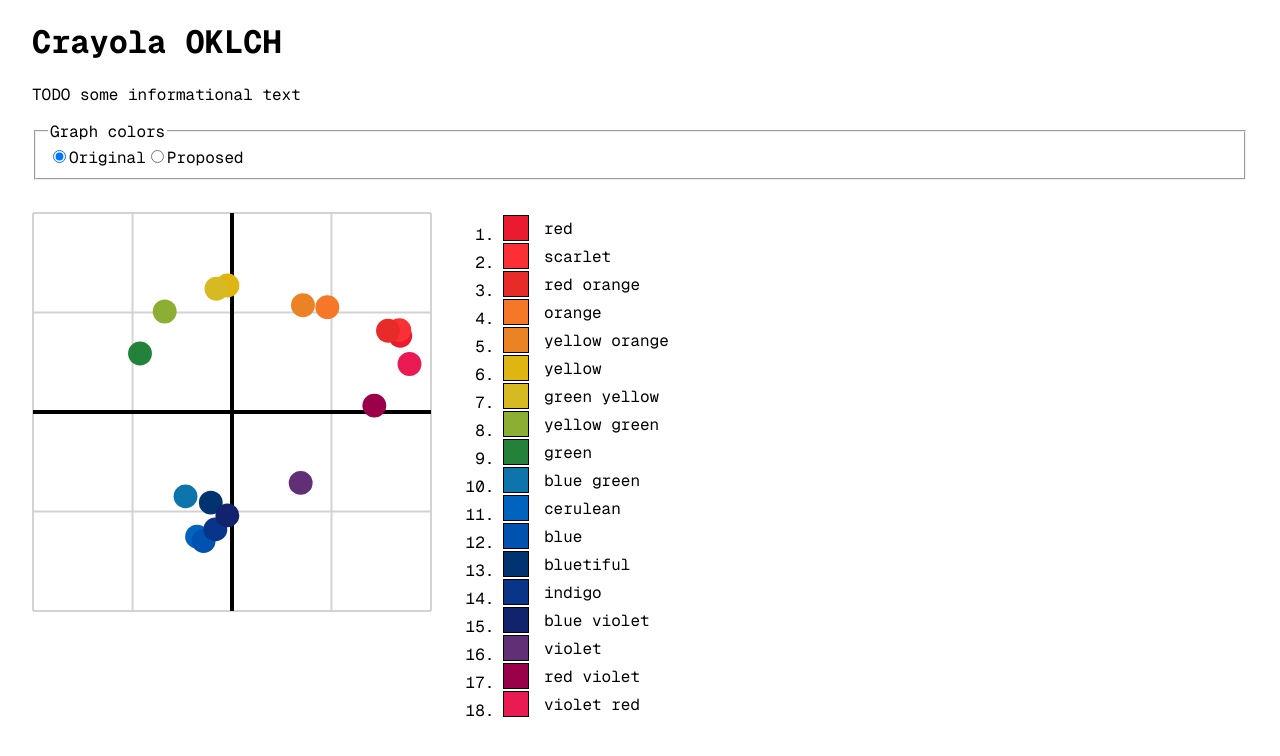
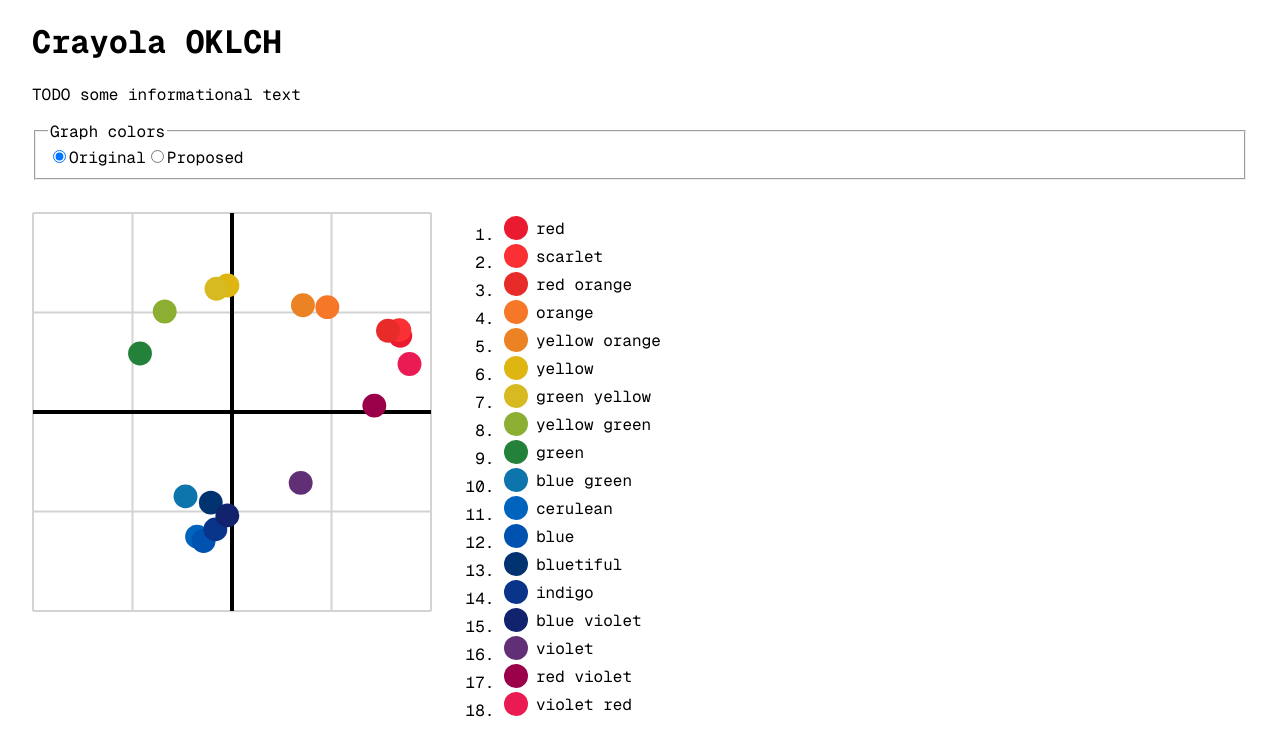
Before and after one commit to aqandrew/crayola-oklch, a Next.js app: page / in a window 1280 px wide. Shown: the top 756 px of the page. Built offline with nearby package versions, Linux system fonts and the light colour scheme.

Commit message:
make listed Swatches circular + rename SwatchDot

```diff
--- a/src/components/Swatch.tsx
+++ b/src/components/Swatch.tsx
@@ -13,7 +13,7 @@
 			style={{ '--color-swatch': getCSSVariable(color) } as React.CSSProperties}
 			css={css({
 				display: 'flex',
-				gap: '1rem',
+				gap: '0.5rem',
 				alignItems: 'center',
 				marginBlock: '0.25rem',
 				marginInline: 0,
@@ -22,7 +22,7 @@
 					content: '""',
 					width: '1.5rem',
 					aspectRatio: 1,
-					outline: '1px solid black',
+					borderRadius: '50%',
 					backgroundColor: 'var(--color-swatch)',
 				},
 			})}
--- a/src/components/svg/Graph.tsx
+++ b/src/components/svg/Graph.tsx
@@ -6,7 +6,7 @@
 import { COLORS, ColorName } from '@/utils/colors';
 import AxisX from './AxisX';
 import AxisY from './AxisY';
-import SwatchDot from './SwatchDot';
+import Swatch from './Swatch';
 import GridLines from './GridLines';
 
 const containerSize = '400px';
@@ -52,7 +52,7 @@
 				{colorPlotData.map(({ color, x, y }) => {
 					return (
 						<AnimatePresence key={color}>
-							<SwatchDot color={color} cx={x} cy={y} r={dotSize} />
+							<Swatch color={color} cx={x} cy={y} r={dotSize} />
 						</AnimatePresence>
 					);
 				})}
```
Also changed, not shown: src/components/svg/Swatch.tsx (renamed from src/components/svg/SwatchDot.tsx).
